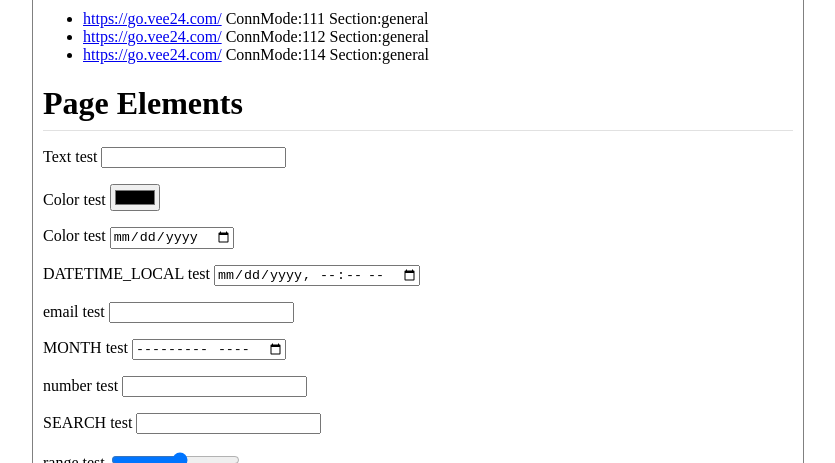
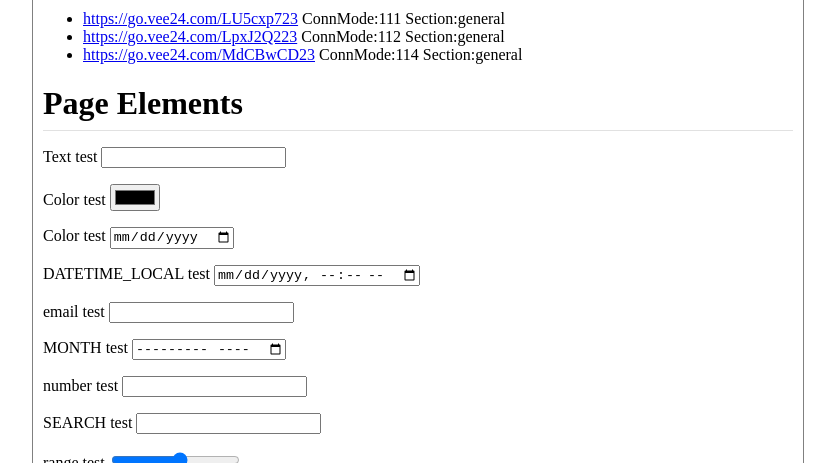
Before and after one commit to vee24/qausauto1, a plain HTML site: page botpage.html in a window 1280 px wide. Shown: the part 637-1100 px from the top of the page, without its empty margins (222-1057 px from the left). Drawn offline with Linux system fonts and the light colour scheme.

Commit message:
Changed Direct Links.

```diff
--- a/botpage.html
+++ b/botpage.html
@@ -78,9 +78,9 @@
     <h1>Direct Links</h1>
     <p>
     <ul>
-      <li><a href="https://go.vee24.com/<add URL ID here>">https://go.vee24.com/<add URL ID here></a> ConnMode:111 Section:general</li>
-      <li><a href="https://go.vee24.com/<add URL ID here>">https://go.vee24.com/<add URL ID here></a> ConnMode:112 Section:general</li>
-      <li><a href="https://go.vee24.com/<add URL ID here>">https://go.vee24.com/<add URL ID here></a> ConnMode:114 Section:general</li>
+      <li><a href="https://go.vee24.com/LU5cxp723">https://go.vee24.com/LU5cxp723</a> ConnMode:111 Section:general</li>
+      <li><a href="https://go.vee24.com/LpxJ2Q223">https://go.vee24.com/LpxJ2Q223</a> ConnMode:112 Section:general</li>
+      <li><a href="https://go.vee24.com/MdCBwCD23">https://go.vee24.com/MdCBwCD23</a> ConnMode:114 Section:general</li>
     </ul>
     </p>
     <h1>Page Elements</h1>
```
Also changed, not shown: contact.html (+3 -3 lines), embedded-chat.html (+3 -3 lines), index.html (+3 -3 lines), sales.html (+3 -3 lines), zendesk.html (+3 -3 lines), 1 other file.
